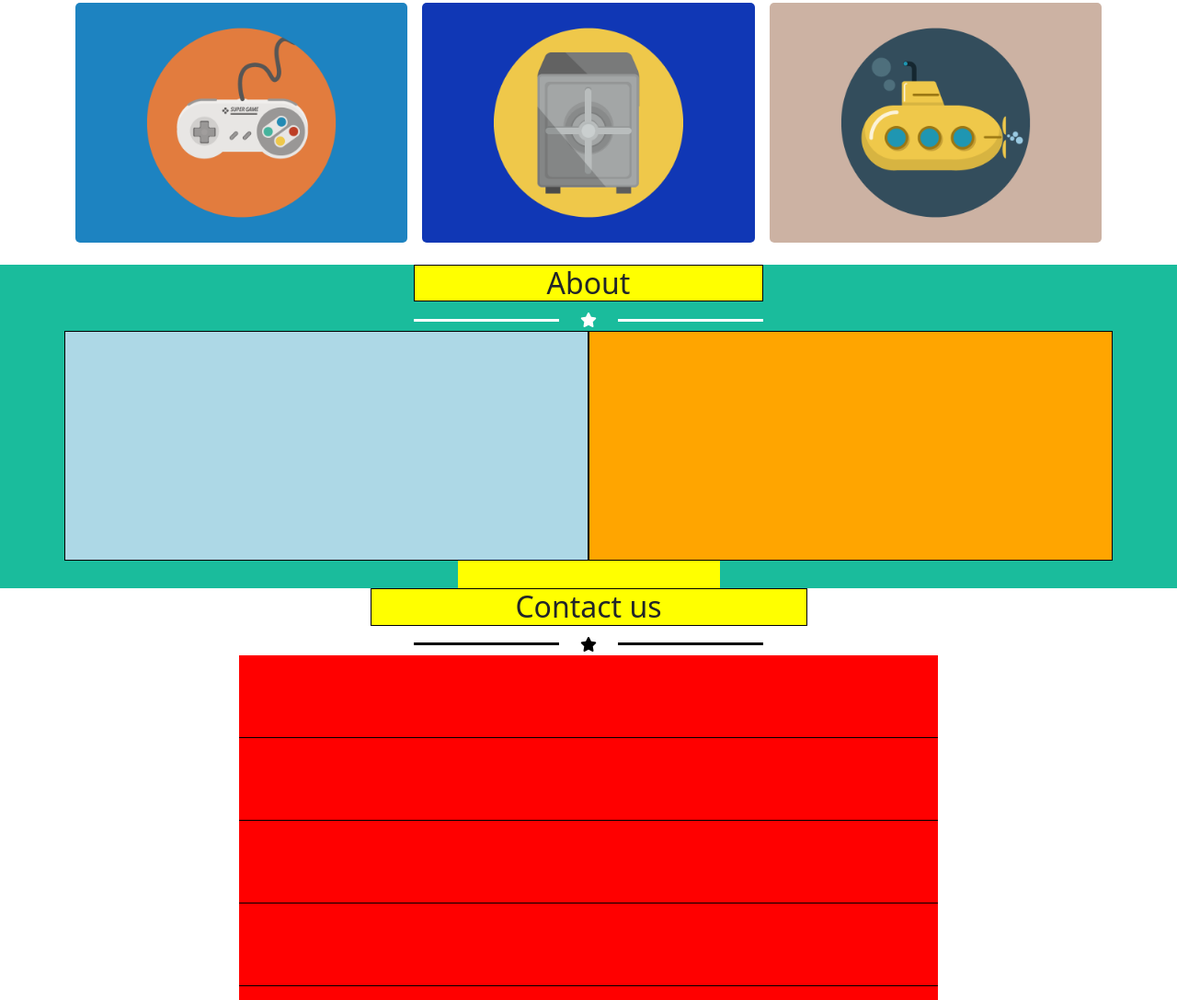
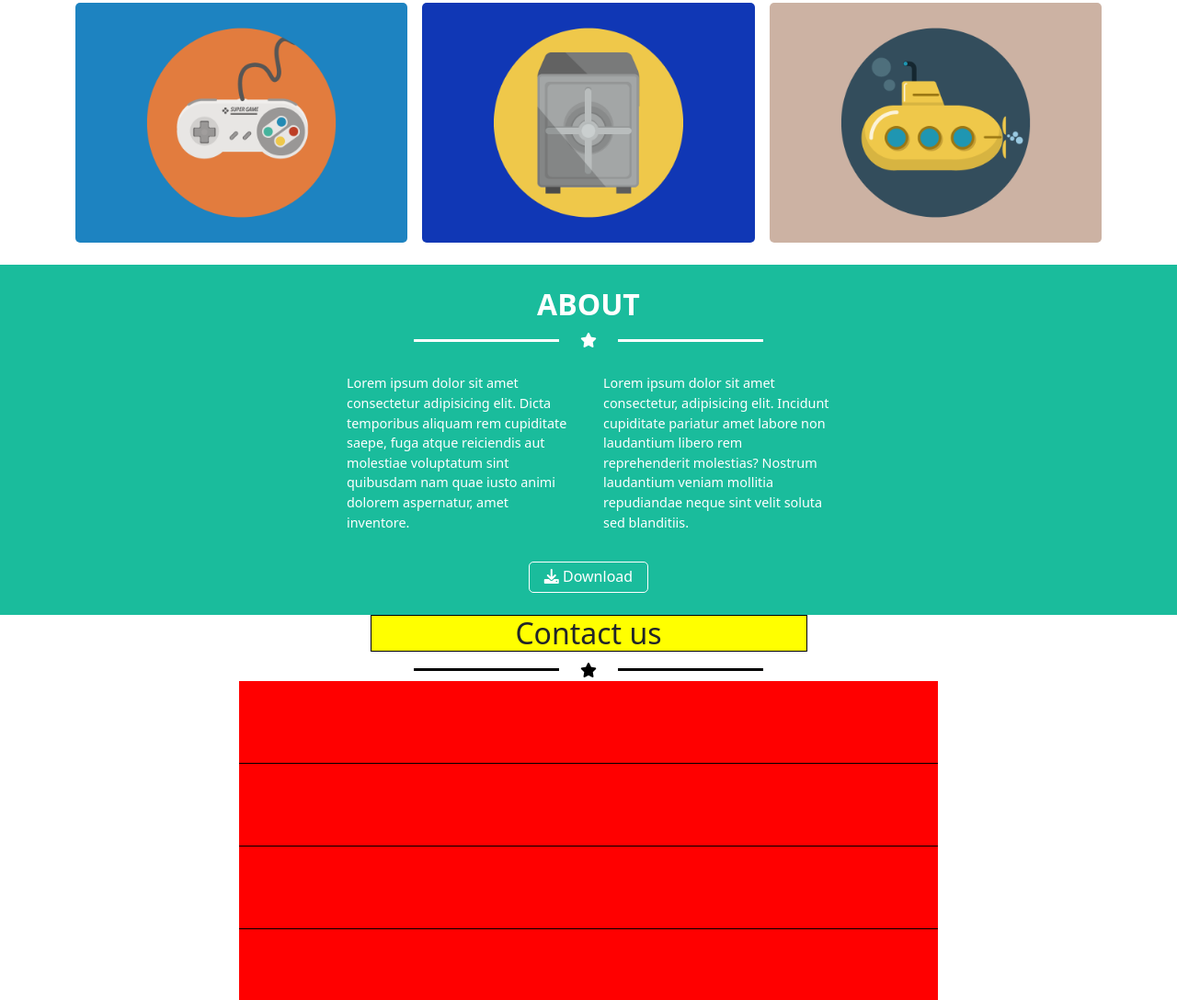
Before and after one commit to Nuccia955/html-css-bootstrap-freelancer, a plain HTML site: page index.html in a window 1280 px wide. Shown: the part 1075-2163 px from the top of the page at 92% size. Drawn offline with nearby package versions, Linux system fonts and the light colour scheme.

Commit message:
styling about

```diff
--- a/css/main.css
+++ b/css/main.css
@@ -53,12 +53,27 @@
 }
 
 /* about */
-.content_1, .content_2 {
-    height: 250px;
+.about_text {
+    margin: 0 auto;
 }
 
-.button {
-    height: 30px;
+.content_1,
+.content_2 {
+    font-size: 0.9rem;
+}
+
+.about button.ms_button {
+    width: 130px;
+    line-height: 1.2rem;
+    font-size: 1rem;
+    color: white;
+    border: 1px solid currentColor;
+    border-radius: 5px;
+}
+
+.about button.ms_button:hover {
+    background-color: #149b80 ;
+    border-color: #149b80 ;
 }
 
 /* contact */
--- a/index.html
+++ b/index.html
@@ -138,12 +138,12 @@
     </section>
 
     <!-- ABOUT -->
-    <section class="about bg_acquamarine">
+    <section class="about bg_acquamarine text-white py-4">
         <div class="container container-md container-lg">
             <div class="row justify-content-center">
-                <h2 class="col-4 bg_yellow bordered text-center">About</h2>
+                <h2 class="col-4 text-center fw-bold text-uppercase">About</h2>
             </div>
-            <div class="row justify-content-center text-center">
+            <div class="row justify-content-center text-center mb-1">
                 <div class="col-4">
                     <div class="row line white justify-content-center">
                         <div class="col-2 px-0 text-center">
@@ -152,12 +152,19 @@
                     </div>
                 </div>
             </div>
-            <div class="row justify-content-center">
-                <div class="content_1 col-8 col-md-6 bg_lightblue bordered"></div>
-                <div class="content_2 col-8 col-md-6 bg_orange bordered"></div>
+            <div class="row about_text col-10 col-md-8 col-lg-6 justify-content-center gy-1 mb-3">
+                <div class="content_1 col-12 col-md-6 p-3">
+                    Lorem ipsum dolor sit amet consectetur adipisicing elit. Dicta temporibus aliquam rem cupiditate saepe, fuga atque reiciendis aut molestiae voluptatum sint quibusdam nam quae iusto animi dolorem aspernatur, amet inventore.
+                </div>
+                <div class="content_2 col-12 col-md-6 p-3">
+                    Lorem ipsum dolor sit amet consectetur, adipisicing elit. Incidunt cupiditate pariatur amet labore non laudantium libero rem reprehenderit molestias? Nostrum laudantium veniam mollitia repudiandae neque sint velit soluta sed blanditiis.
+                </div>
             </div>
             <div class="row justify-content-center">
-                <div class="button col-3 bg_yellow"></div>
+                <button class="ms_button btn btn-outline">
+                    <i class="fas fa-download"></i>
+                    Download
+                </button>
             </div>
         </div>
     </section>
```
